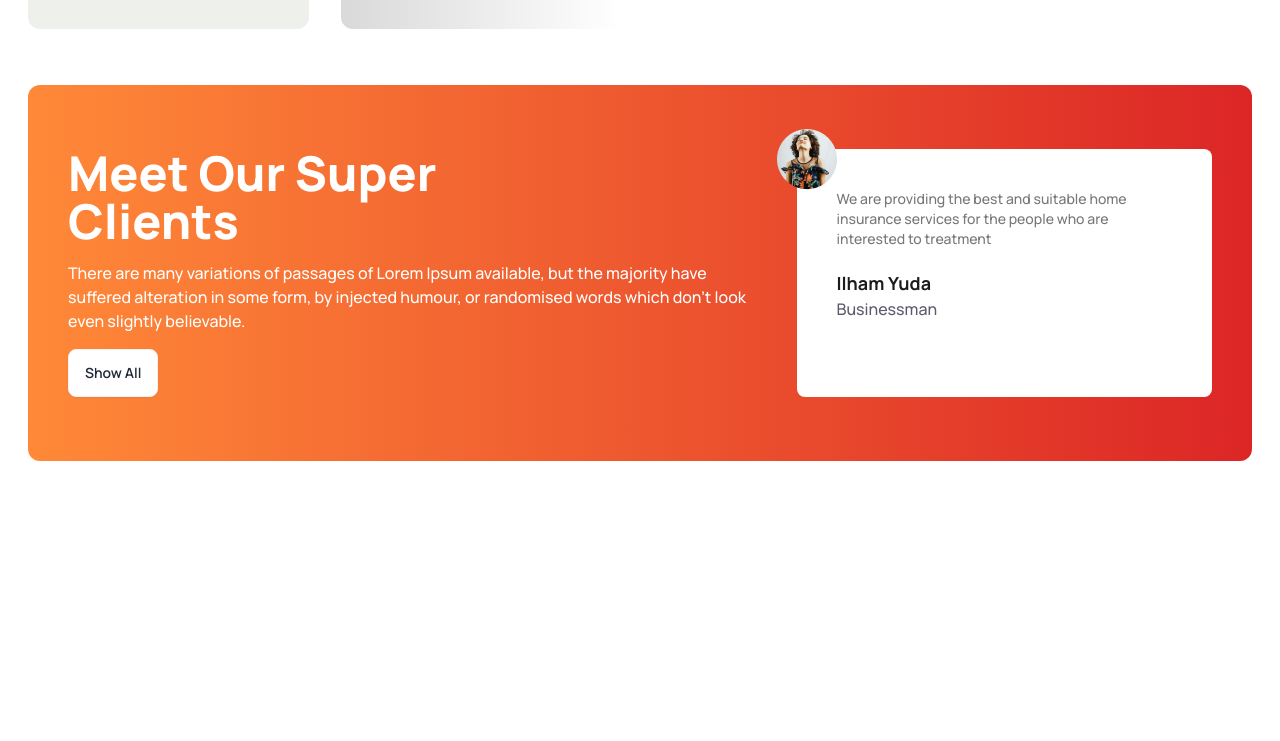
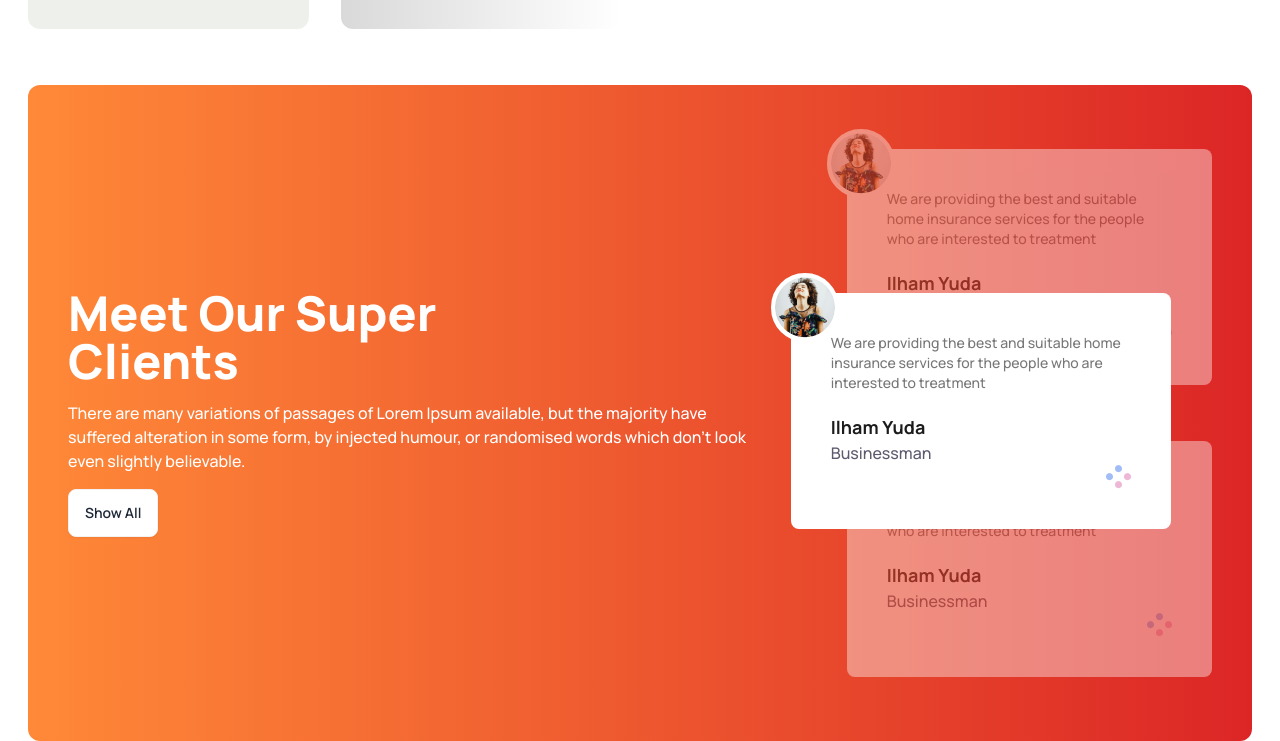
Before and after one commit to manik-kyau/tea-house-Project, a plain HTML site: page index.html in a window 1280 px wide. Shown: the part 1606-2347 px from the top of the page. Before the commit the page ends 2067 px from the top, so only its background shows below. Drawn offline with nearby package versions, Linux system fonts and the light colour scheme.

Commit message:
addSuper Client

```diff
--- a/index.html
+++ b/index.html
@@ -134,25 +134,54 @@
                 </div>
             </div>
         </section>
-        <!--  Super Client  -->
-        <div class="flex flex-col lg:flex-row gap-8 bg-gradient-to-r from-[#FF8938] to-red-600 px-5 py-8 lg:px-10 lg:py-16 rounded-xl">
-          <!-- Client Content -->
-          <div class="space-y-4">
+        <section><!--  Super Client  -->
+        <div class="flex items-center flex-col lg:flex-row gap-8 bg-gradient-to-r from-[#FF8938] to-red-600 px-5 py-8 lg:px-10 lg:py-16 rounded-xl">
+          <!-- Client Content  -->
+          <div class="space-y-4 lg:pr-16">
             <h1 class="text-4xl lg:text-5xl text-white font-extrabold">Meet Our Super<br> Clients</h1>
             <p class="text-base text-white font-medium text-color-description">There are many variations of passages of Lorem Ipsum available, but the majority have suffered alteration in some form, by injected humour, or randomised words which don't look even slightly believable. </p>
             <button class="btn bg-white text-gradient-to-r from-[#FF8938] to-red-600">Show All</button>
           </div>
-          <!--Client Review   -->
-          <div class="relative bg-white p-10 rounded-lg">
-            <img class="absolute -left-5 -top-5" src="images/client.png" alt="">
+          <div class="relative">
+            <!--Client Review 1  -->
+          <div class="relative h-auto z-10 mb-14 bg-white p-10 rounded-lg opacity-40">
+            <img class="absolute -left-5 -top-5 border-4 border-white rounded-full bg-white" src="images/client.png" alt="">
             <p class="text-sm font-medium text-color-description">We are providing the best and suitable home insurance services for the people who are interested to treatment</p>
             <h2 class="text-lg text-[#1C1C1C] font-bold mt-5">Ilham Yuda</h2>
             <h3 class="font-medium text-[#5D5A6F]">Businessman</h3>
+
+            <div class="flex justify-end">
+              <img src="images/circles.png" alt="">
+            </div>
+          </div>
+          <!--Client Review  2  -->
+          <div class=" w-full lg:w-[380px] absolute top-36 z-20 lg:-left-14 h-auto bg-white p-10 rounded-lg">
+            <img class="absolute -left-5 -top-5 border-4 border-white rounded-full bg-white" src="images/client.png" alt="">
+            <p class="text-sm font-medium text-color-description">We are providing the best and suitable home insurance services for the people who are interested to treatment</p>
+            <h2 class="text-lg text-[#1C1C1C] font-bold mt-5">Ilham Yuda</h2>
+            <h3 class="font-medium text-[#5D5A6F]">Businessman</h3>
+
+            <div class="flex justify-end">
+              <img src="images/circles.png" alt="">
+            </div>
+          </div>
+          <!--Client Review 3  -->
+          <div class="relative h-auto z-10 bg-white p-10 rounded-lg  opacity-40">
+            <img class="absolute -left-5 -top-5 border-4 border-white rounded-full bg-white" src="images/client.png" alt="">
+            <p class="text-sm font-medium text-color-description">We are providing the best and suitable home insurance services for the people who are interested to treatment</p>
+            <h2 class="text-lg text-[#1C1C1C] font-bold mt-5">Ilham Yuda</h2>
+            <h3 class="font-medium text-[#5D5A6F]">Businessman</h3>
+
+            <div class="flex justify-end">
+              <img src="images/circles.png" alt="">
+            </div>
+          </div>
           </div>
 
-        </div>
 
+      </div>
     </main>
+        </section>
     <footer>
 
     </footer>
```
